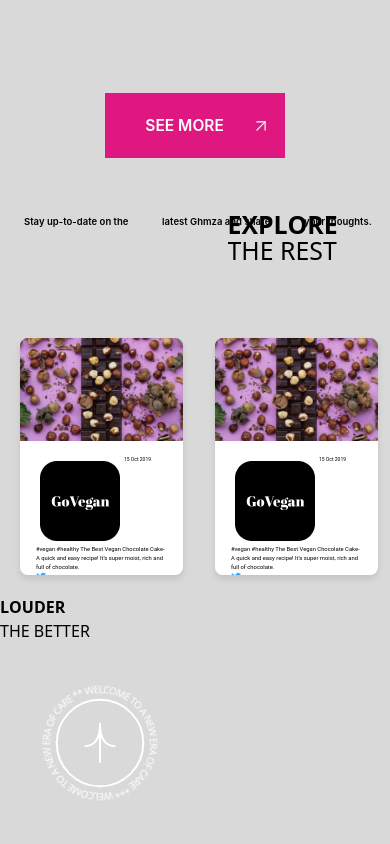
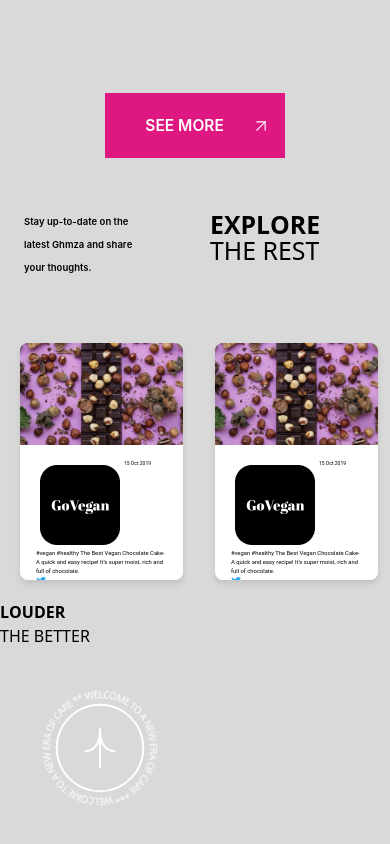
Before and after one commit to sonanddark/Aboutpage, a Next.js app: page / in a window 390 px wide. Shown: the part 10277-11121 px from the top of the page. Built offline with nearby package versions, Linux system fonts and the light colour scheme; a web font is replaced by a local one.

Commit message:
Fix Text Formatting in Social Card Sections

```diff
--- a/src/app/page.tsx
+++ b/src/app/page.tsx
@@ -89,9 +89,15 @@ export default function Home() {
             <div className="w-7/12 md:w-full mt-14 md:mt-80">
 
               <AnimateWhenInViewport
-              textToBeAnimated="Stay up-to-date on the
-              latest Ghmza and share
-              your thoughts."
+              textToBeAnimated="Stay up-to-date on the"
+              cssClass="md:w-4/12 w-6/12 md:ml-24 ml-6 md:text-[18.28px] text-[9.5px] md:leading-[32px] leading-[16.9px]"
+              styles={{ fontWeight: '590', color: "#000000", fontFamily: "SFProDisplay, sans-serif" }} />
+              <AnimateWhenInViewport
+              textToBeAnimated ="latest Ghmza and share"
+              cssClass="md:w-4/12 w-6/12 md:ml-24 ml-6 md:text-[18.28px] text-[9.5px] md:leading-[32px] leading-[16.9px]"
+              styles={{ fontWeight: '590', color: "#000000", fontFamily: "SFProDisplay, sans-serif" }} />
+              <AnimateWhenInViewport
+              textToBeAnimated ="your thoughts."
               cssClass="md:w-4/12 w-6/12 md:ml-24 ml-6 md:text-[18.28px] text-[9.5px] md:leading-[32px] leading-[16.9px]"
               styles={{ fontWeight: '590', color: "#000000", fontFamily: "SFProDisplay, sans-serif" }} />
 
```
